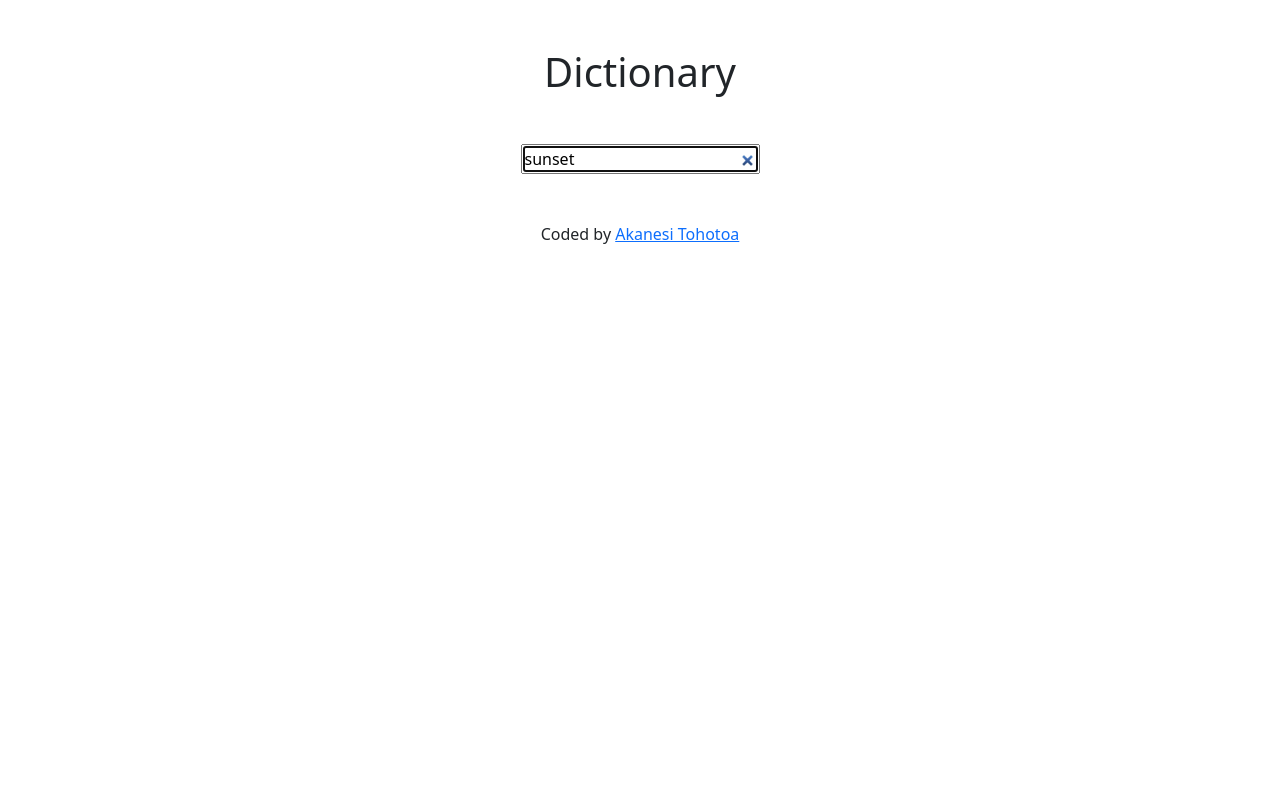
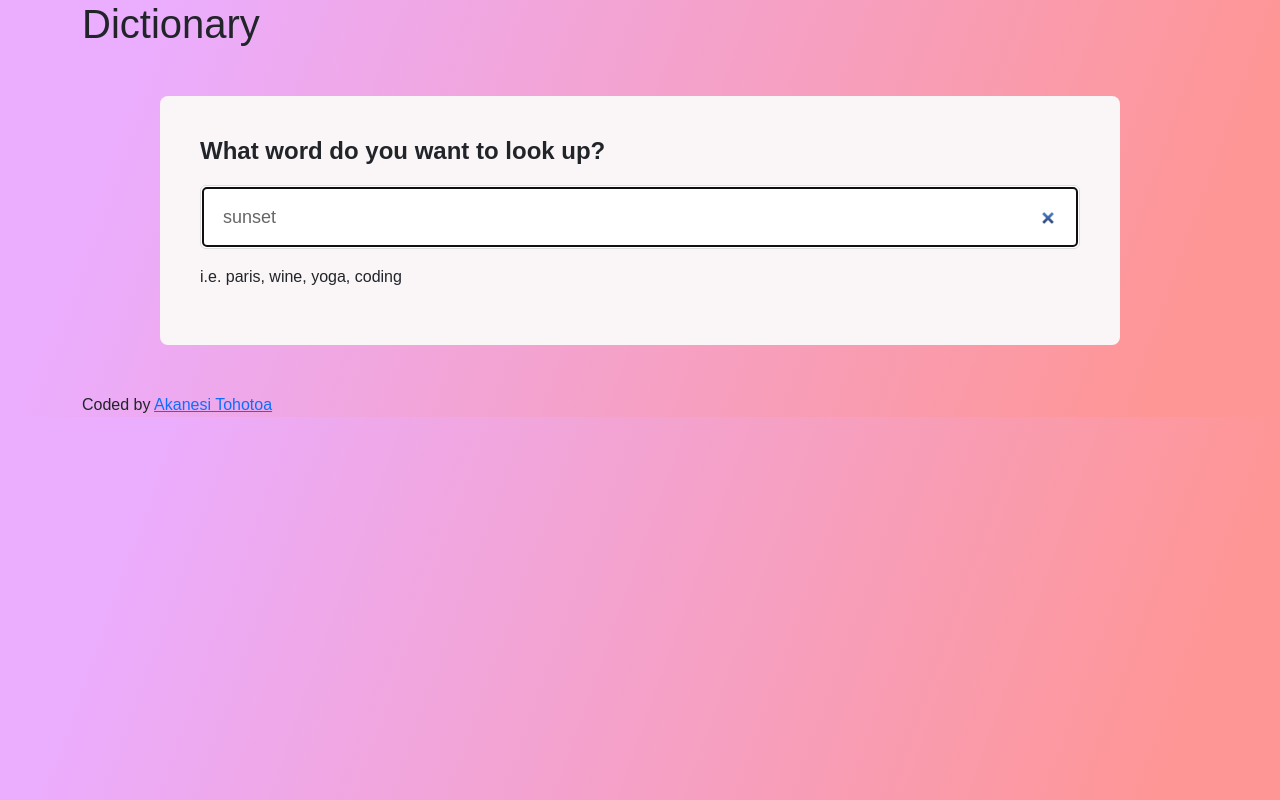
Before and after one commit to Talilotu/react-dictionary-project, a React (Create React App) app: page / in a window 1280 px wide. Built offline with nearby package versions, Linux system fonts and the light colour scheme; no server answers.

Commit message:
Added CSS

```diff
--- a/src/App.css
+++ b/src/App.css
@@ -0,0 +1,92 @@
+body {
+  background: linear-gradient(
+    109.6deg,
+    rgb(235, 173, 254) 11.2%,
+    rgb(254, 150, 150) 90.4%
+  );
+  font-family: Arial, Helvetica, sans-serif;
+}
+
+.App h1 {
+}
+.Dictionary {
+  max-width: 960px;
+  margin: 0 auto;
+}
+.Dictionary section {
+  border-radius: 8px;
+  background: #faf5f7;
+  padding: 40px;
+  box-shadow: 0 10px 10px rgb(0 0 / 10%);
+  margin: 20px 0;
+}
+
+.Dictionary input {
+  display: block;
+  height: 64px;
+  color: #666;
+  font-size: 18px;
+  line-height: 21px;
+  padding: 22px;
+  border: 1px solid #ddd;
+  border-radius: 6px;
+  width: 100%;
+}
+
+.Dictionary label {
+  font-weight: 600;
+  font-style: normal;
+  font-size: 24px;
+  margin-bottom: 20px;
+  display: block;
+  line-height: 29px;
+}
+
+.Results h1 {
+  font-style: normal;
+  font-weight: 600;
+  font-size: 36px;
+  line-height: 43px;
+  color: #000;
+}
+
+.Meaning h3 {
+  font-weight: 600;
+  font-size: 24px;
+  line-height: 29px;
+  margin-bottom: 20px;
+  color: #000;
+}
+
+.Meaning .definition {
+  font-size: 16px;
+}
+
+.Meaning .example {
+  font-size: 15px;
+  color: #666;
+}
+
+.Phonetic a {
+  color: rgb(207, 85, 238);
+  font-weight: 400;
+  margin-right: 15px;
+  font-size: 15px;
+  line-height: 17px;
+  padding: 8px 18px;
+  border: 1px solid #ddd;
+  border-radius: 50px;
+  text-decoration: none;
+}
+
+.Phonetic a:hover {
+  color: #f29bad;
+}
+
+.Phonetic h2 {
+  font-weight: 600;
+  font-size: 16px;
+  line-height: 19px;
+  color: #666;
+  display: inline;
+}
--- a/src/App.js
+++ b/src/App.js
@@ -4,7 +4,7 @@ import "./App.css";
 
 function App() {
   return (
-    <div className="App text-center mt-5">
+    <div className="App text-start">
       <header className="App-header">
         <h1>Dictionary</h1>
       </header>
--- a/src/Definitions.js
+++ b/src/Definitions.js
@@ -1,12 +1,18 @@
 import React from "react";
 
 export default function Definitions(props) {
-  if (props.audio) {
+  if (props.phonetics) {
     return (
-      <a href={props.audio} target="_blank" rel="noreferrer">
-        Listen
-      </a>
+      <span className="Phonetic">
+        <a href={props.phonetics.audio} target="_blank" rel="noreferrer">
+          Listen
+        </a>
+        <h2>{props.phonetics.text}</h2>
+      </span>
     );
+  }
+  if (props.synonym) {
+    return <li>{props.synonym}</li>;
   } else {
     return null;
   }
--- a/src/Meaning.js
+++ b/src/Meaning.js
@@ -1,4 +1,5 @@
 import React from "react";
+import Definitions from "./Definitions";
 
 export default function Meaning(props) {
   return (
@@ -8,15 +9,21 @@ export default function Meaning(props) {
         return (
           <div key={index}>
             <p>
-              {definition.definition}
+              <span className="definition">{definition.definition}</span>
               <br />
-              <em>{definition.example}</em>
+              <span className="example">
+                <em>{definition.example}</em>
+              </span>
             </p>
           </div>
         );
       })}
       {props.meaning.synonyms.map(function (synonym, index) {
-        return <div key={index}>{synonym}</div>;
+        return (
+          <ul key={index} className="Synonym">
+            <Definitions synonym={synonym} />
+          </ul>
+        );
       })}
     </div>
   );
--- a/src/Results.js
+++ b/src/Results.js
@@ -5,21 +5,22 @@ import Definitions from "./Definitions";
 export default function Results(props) {
   if (props.results) {
     return (
-      <div className="Results mt-5">
+      <div className="Results">
+        <section>
           <h1>{props.results.word}</h1>
           {props.results.phonetics.map(function (phonetic, index) {
             return (
-            <div key={index}>
-              <Definitions audio={phonetic.audio} />{" "}
-              <span>{phonetic.text}</span>
+              <div key={index} className="mt-4">
+                <Definitions phonetics={phonetic} />{" "}
               </div>
             );
           })}
+        </section>
         {props.results.meanings.map(function (meaning, index) {
           return (
-            <div key={index}>
+            <section key={index}>
               <Meaning meaning={meaning} />
-            </div>
+            </section>
           );
         })}
       </div>
--- a/src/dictionary.js
+++ b/src/dictionary.js
@@ -37,6 +37,8 @@ export default function Dictionary(props) {
   if (loaded) {
     return (
       <div className="Dictionary mt-5">
+        <section>
+          <label>What word do you want to look up?</label>
           <form onSubmit={handleSubmit}>
             <input
               type="search"
@@ -45,6 +47,8 @@ export default function Dictionary(props) {
               defaultValue={props.defaultKeyword}
             />
           </form>
+          <p className="mt-3">i.e. paris, wine, yoga, coding</p>
+        </section>
         <Results results={results} />
       </div>
     );
```
Lines whose indentation alone changed are shown as unchanged.
